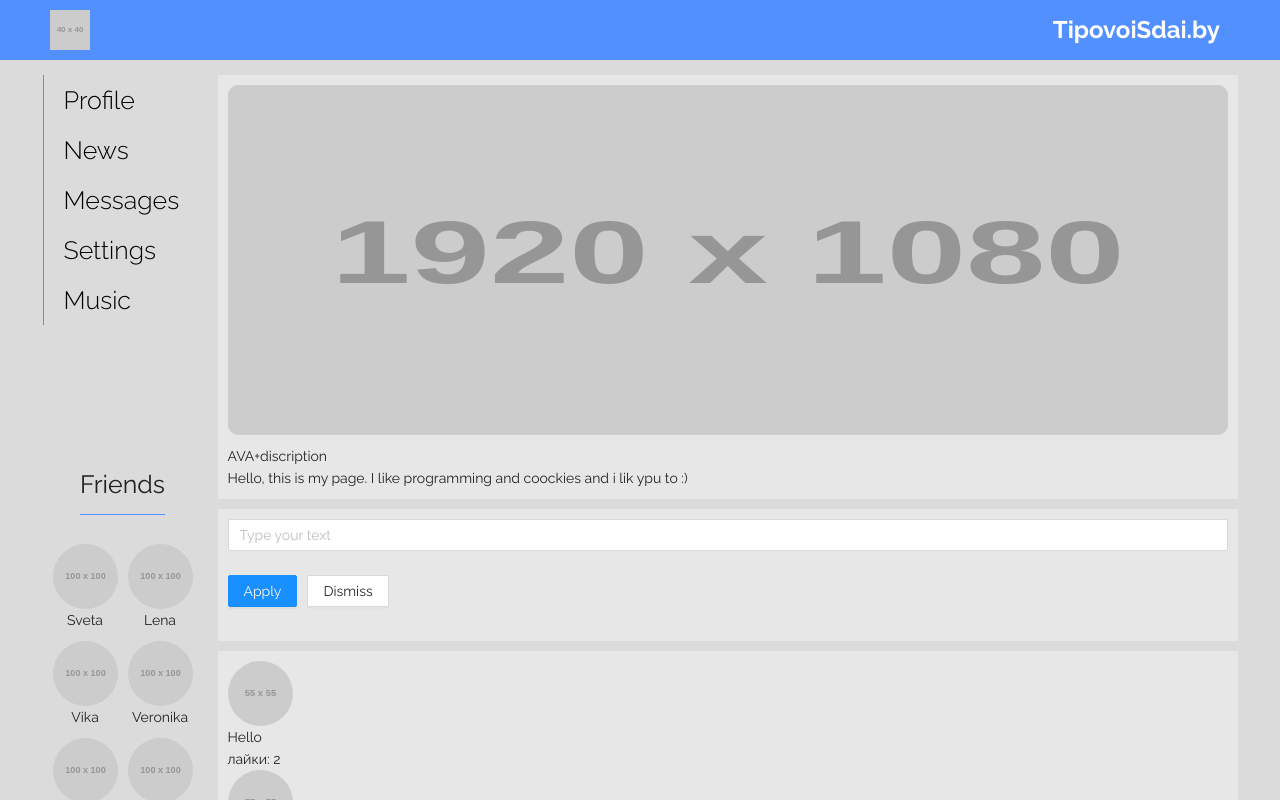
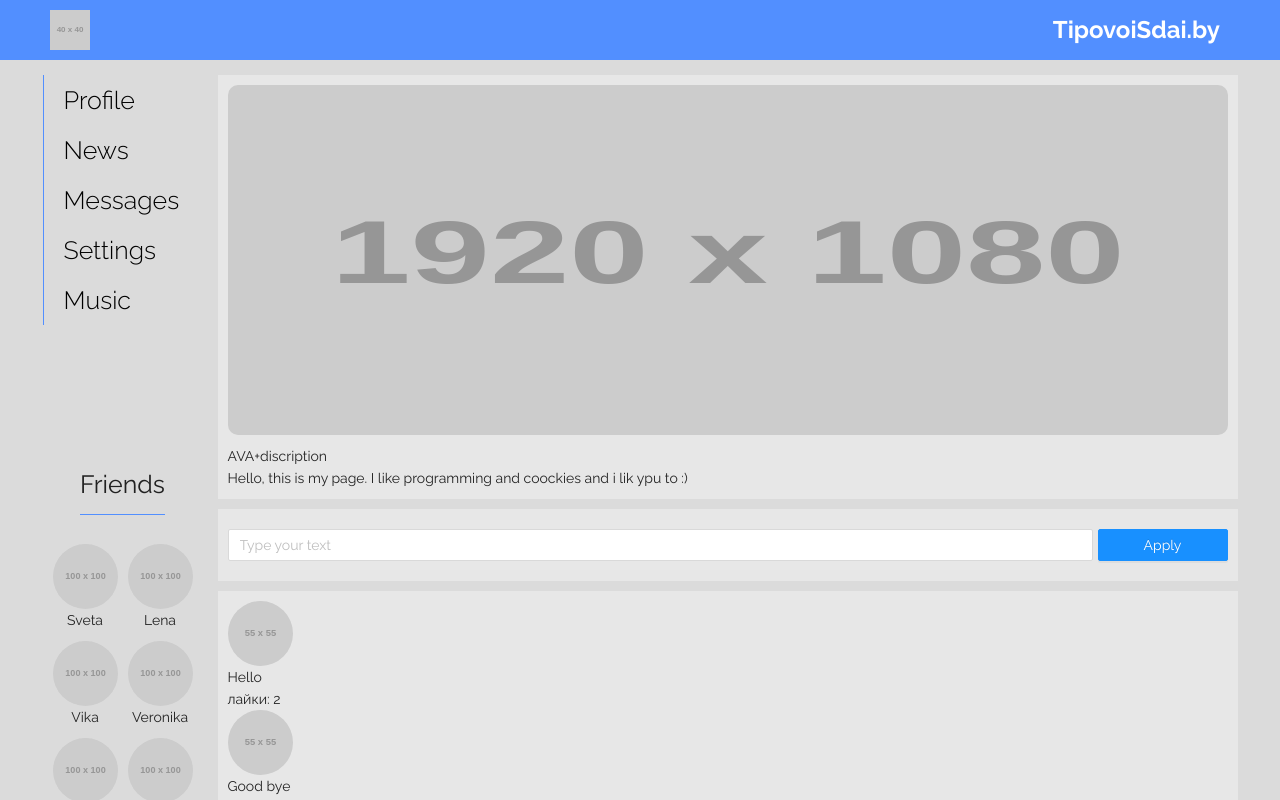
Before and after one commit to Antisvinnn/git-socnet-react, a React (Create React App) app: page / in a window 1280 px wide. Shown: the top 800 px of the page. Built offline with nearby package versions, Linux system fonts and the light colour scheme.

Commit message:
subscribe-observer

```diff
--- a/src/App.js
+++ b/src/App.js
@@ -33,7 +33,10 @@ const App = (props) => {
 					exact
 					path='/dialogs'
 					render={() => (
-						<Dialogs Dialogs_page={props.state.Dialogs_page} />
+						<Dialogs
+							Dialogs_page={props.state.Dialogs_page}
+							addMessage={props.addMessage}
+						/>
 					)}
 				/>
 				<Route path='/dialogs' component={Dialogs_non_active} />
--- a/src/components/Dialogs/Dialogs.jsx
+++ b/src/components/Dialogs/Dialogs.jsx
@@ -4,17 +4,29 @@ import DialogItemUser from './DialogItemUser.jsx';
 import DialogItemMessage from './DialogIItemMessage.jsx';
 import Send_message from './Send_message/Send_message.jsx';
 
-const Dialogs = ({ Dialogs_page }) => {
-	let dialogsElementUsers = Dialogs_page.Dialogs_data.map((dialog_user, i) => {
-		return (
-			<DialogItemUser key={i} id={dialog_user.id} name={dialog_user.name} />
-		);
-	});
-	let dialogElementMessages = Dialogs_page.Messages_data.map((mess_el, i) => {
-		return (
-			<DialogItemMessage key={i} id={mess_el.id} message={mess_el.Message} />
-		);
-	});
+const Dialogs = (props) => {
+	let dialogsElementUsers = props.Dialogs_page.Dialogs_data.map(
+		(dialog_user, i) => {
+			return (
+				<DialogItemUser
+					key={i}
+					id={dialog_user.id}
+					name={dialog_user.name}
+				/>
+			);
+		}
+	);
+	let dialogElementMessages = props.Dialogs_page.Messages_data.map(
+		(mess_el, i) => {
+			return (
+				<DialogItemMessage
+					key={i}
+					id={mess_el.id}
+					message={mess_el.Message}
+				/>
+			);
+		}
+	);
 
 	return (
 		<div className={s.Dialogs}>
@@ -22,7 +34,7 @@ const Dialogs = ({ Dialogs_page }) => {
 				<div className={s.column_1}>{dialogsElementUsers}</div>
 				<div className={s.column_2}>{dialogElementMessages}</div>
 			</div>
-			<Send_message />
+			<Send_message addMessage={props.addMessage} />
 		</div>
 	);
 };
--- a/src/components/Dialogs/Send_message/Send_message.jsx
+++ b/src/components/Dialogs/Send_message/Send_message.jsx
@@ -3,27 +3,30 @@ import React from 'react';
 import { Input, Form, Button } from 'antd';
 import FormItem from 'antd/lib/form/FormItem';
 
-const Send_message = () => {
-	let sendMessage = (values) => {
-		alert(values.input);
+const Send_message = (props) => {
+	let beforeSendMessage = (values) => {
+		props.addMessage(values.input);
 	};
 
 	return (
 		<div className={s.container}>
-			<Form name='form' onFinish={sendMessage}>
-				<FormItem name='input'>
-					<Input placeholder='Type your message' size='large'></Input>
+			<Form name='form' onFinish={beforeSendMessage} className={s.send_area}>
+				<FormItem name='input' className={s.form_item}>
+					<Input
+						placeholder='Type your message'
+						size='middle'
+						className={s.input_area}
+					></Input>
 				</FormItem>
-				<div className={s.containerToButtons}>
-					<FormItem name='button_send'>
-						<Button id={s.button_send} type='primary' htmlType='submit'>
-							Send
-						</Button>
-					</FormItem>
-					<FormItem name='button_dissmiss'>
-						<Button type='default'>Dissmiss</Button>
-					</FormItem>
-				</div>
+				<FormItem name='button_send' className={s.form_item}>
+					<Button
+						className={s.button_send}
+						type='primary'
+						htmlType='submit'
+					>
+						Send
+					</Button>
+				</FormItem>
 			</Form>
 		</div>
 	);
--- a/src/components/Dialogs/Send_message/style.module.css
+++ b/src/components/Dialogs/Send_message/style.module.css
@@ -3,12 +3,24 @@
 	max-width: 500px;
 }
 
-.containerToButtons {
-	display: flex;
-	flex-direction: row;
-	justify-content: space-between;
-}
-
 #button_send {
 	margin-right: 10px;
 }
+
+.form_item {
+	margin: 0;
+}
+
+.send_area {
+	display: flex;
+	flex-direction: row;
+}
+
+.input_area {
+	width: 865px;
+}
+
+.button_send {
+	width: 130px;
+	margin-left: 5px;
+}
--- a/src/components/Profile/Profile_posts/Post/Post.jsx
+++ b/src/components/Profile/Profile_posts/Post/Post.jsx
@@ -5,7 +5,7 @@ const Post = (props) => {
 		<div className={s.post}>
 			<img className={s.avatar_post} src='http://placehold.it/55' alt='' />
 			<div className={s.profile_posts_text}>
-				{props.message} <br />
+				<span>{props.message}</span> <br />
 				<span>лайки: {props.like_count}</span>
 			</div>
 		</div>
--- a/src/components/Profile/Profile_posts/Post/Post.module.css
+++ b/src/components/Profile/Profile_posts/Post/Post.module.css
@@ -1,5 +1,6 @@
 .post {
 	height: auto;
+	width: 1000px;
 }
 
 .avatar_post {
@@ -7,3 +8,11 @@
 	width: 65px;
 	border-radius: 65px;
 }
+
+.profile_posts_text {
+	white-space: normal;
+}
+
+.profile_posts_text span {
+	max-width: 1000px;
+}
--- a/src/components/Profile/Profile_posts/Profile_posts.jsx
+++ b/src/components/Profile/Profile_posts/Profile_posts.jsx
@@ -10,15 +10,16 @@ const Profile_posts = (props) => {
 		);
 	});
 	let beforeAddPost = (values) => {
+		// console.log(values.input);
 		props.addPost(values.input);
 	};
-	let onChengeText = () => {
-		props.onChengeText();
+	let onChange = (values) => {
+		// console.log(props.newPostText);
+		props.onChengeText(values.nativeEvent.data);
 	};
 
 	return (
 		<div className={s.profile_posts}>
-			<div className={s.profile_container}>
 			<Form
 				labelCol='offset'
 				className={s.Form}
@@ -26,19 +27,20 @@ const Profile_posts = (props) => {
 				onFinish={beforeAddPost}
 			>
 				{/* TEXTAREA INPUT */}
-					<Form.Item name='input'>
+				<Form.Item className={s.form_item} name='input'>
 					<Input
-							value='asassss'
-							// onChange={onChengeText}
-							id='opopo'
+						value={props.newPostText}
+						onChange={onChange}
+						maxLength='200'
+						allowClear
 						size='middle'
 						className={s.input_area}
 						placeholder='Type your text'
 					/>
 				</Form.Item>
 				{/* BUTTONS */}
-					<div className={s.containerToButtons}>
-						<Form.Item name='button'>
+				<div className={s.container_to_buttons}>
+					<Form.Item className={s.form_item} name='button'>
 						<Button
 							htmlType='submit'
 							className={s.main_button}
@@ -47,12 +49,8 @@ const Profile_posts = (props) => {
 							Apply
 						</Button>
 					</Form.Item>
-						<Form.Item name='dissmis_button'>
-							<Button>Dismiss</Button>
-						</Form.Item>
 				</div>
 			</Form>
-			</div>
 
 			<hr className={s.border_line} />
 
--- a/src/components/Profile/Profile_posts/Profile_posts.module.css
+++ b/src/components/Profile/Profile_posts/Profile_posts.module.css
@@ -9,22 +9,33 @@
 }
 
 .profile_container {
-	padding: 10px;
+	margin: 10px;
 }
 
 .input_area {
+	width: 865px;
 }
 
 .main_button {
-	margin-right: 10px;
+	width: 130px;
+	margin-left: 5px;
 }
 
-.containerToButtons {
-	margin: 0 auto;
-	display: flex;
-	flex-direction: row;
+.container_to_buttons {
+	width: auto;
+	text-align: right;
+	margin-top: 10px;
+	margin-bottom: 10px;
 }
 
 .Form {
 	height: auto;
+	padding: 10px;
+	display: flex;
+	flex-direction: row;
+	align-items: center;
 }
+
+.form_item {
+	margin: 0;
+}
--- a/src/index.js
+++ b/src/index.js
@@ -1,6 +1,32 @@
+import React from 'react';
+import state, {
+	subscribe,
+	addPost,
+	onChengeText,
+	addMessage,
+} from './redux/state.js';
 import 'antd/dist/antd.css';
+import ReactDOM from 'react-dom';
 import './index.css';
-import state from './redux/state.js';
-import { rerenderEntireTree } from './render';
+import App from './App.js';
+import { BrowserRouter } from 'react-router-dom';
 
-rerenderEntireTree(state);
+let rerenderEntireTree = () => {
+	ReactDOM.render(
+		<React.StrictMode>
+			<BrowserRouter>
+				<App
+					state={state}
+					addPost={addPost}
+					onChengeText={onChengeText}
+					addMessage={addMessage}
+				/>
+			</BrowserRouter>
+		</React.StrictMode>,
+		document.getElementById('root')
+	);
+};
+
+rerenderEntireTree();
+
+subscribe(rerenderEntireTree);
--- a/src/pages/Dialogs/index.js
+++ b/src/pages/Dialogs/index.js
@@ -2,7 +2,12 @@ import React from 'react';
 import DialogsContent from '../../components/Dialogs/Dialogs.jsx';
 
 const Dialogs = (props) => {
-	return <DialogsContent Dialogs_page={props.Dialogs_page} />;
+	return (
+		<DialogsContent
+			Dialogs_page={props.Dialogs_page}
+			addMessage={props.addMessage}
+		/>
+	);
 };
 
 export default Dialogs;
--- a/src/redux/state.js
+++ b/src/redux/state.js
@@ -1,4 +1,6 @@
-import { rerenderEntireTree } from '../render';
+let rerenderEntireTree = () => {
+	console.log('state was changed');
+};
 
 let state = {
 	Profile_page: {
@@ -56,9 +58,20 @@ export let addPost = (postMessage) => {
 		like_count: 110,
 	};
 	state.Profile_page.Posts_data.push(newPost);
-	rerenderEntireTree(state);
+	rerenderEntireTree();
 };
-export let onChengeText = () => {
-	document.getElementById('opopo').value = 'Hello Vitalik';
+export let addMessage = (MessageText) => {
+	let newMessage = {
+		id: 5,
+		Message: MessageText,
+	};
+	state.Dialogs_page.Messages_data.push(newMessage);
+	rerenderEntireTree();
+};
+export let onChengeText = (newText) => {
+	state.Profile_page.newPostText = newText;
+};
+export const subscribe = (observer) => {
+	rerenderEntireTree = observer;
 };
 export default state;
--- a/src/render.js
+++ /dev/null
@@ -1,19 +0,0 @@
-import React from 'react';
-import 'antd/dist/antd.css';
-import ReactDOM from 'react-dom';
-import './index.css';
-import App from './App.js';
-import { BrowserRouter } from 'react-router-dom';
-import { addPost } from './redux/state.js';
-import { onChengeText } from './redux/state.js';
-
-export let rerenderEntireTree = (state) => {
-	ReactDOM.render(
-		<React.StrictMode>
-			<BrowserRouter>
-				<App state={state} addPost={addPost} onChengeText={onChengeText} />
-			</BrowserRouter>
-		</React.StrictMode>,
-		document.getElementById('root')
-	);
-};
```
Lines whose indentation alone changed are shown as unchanged.
